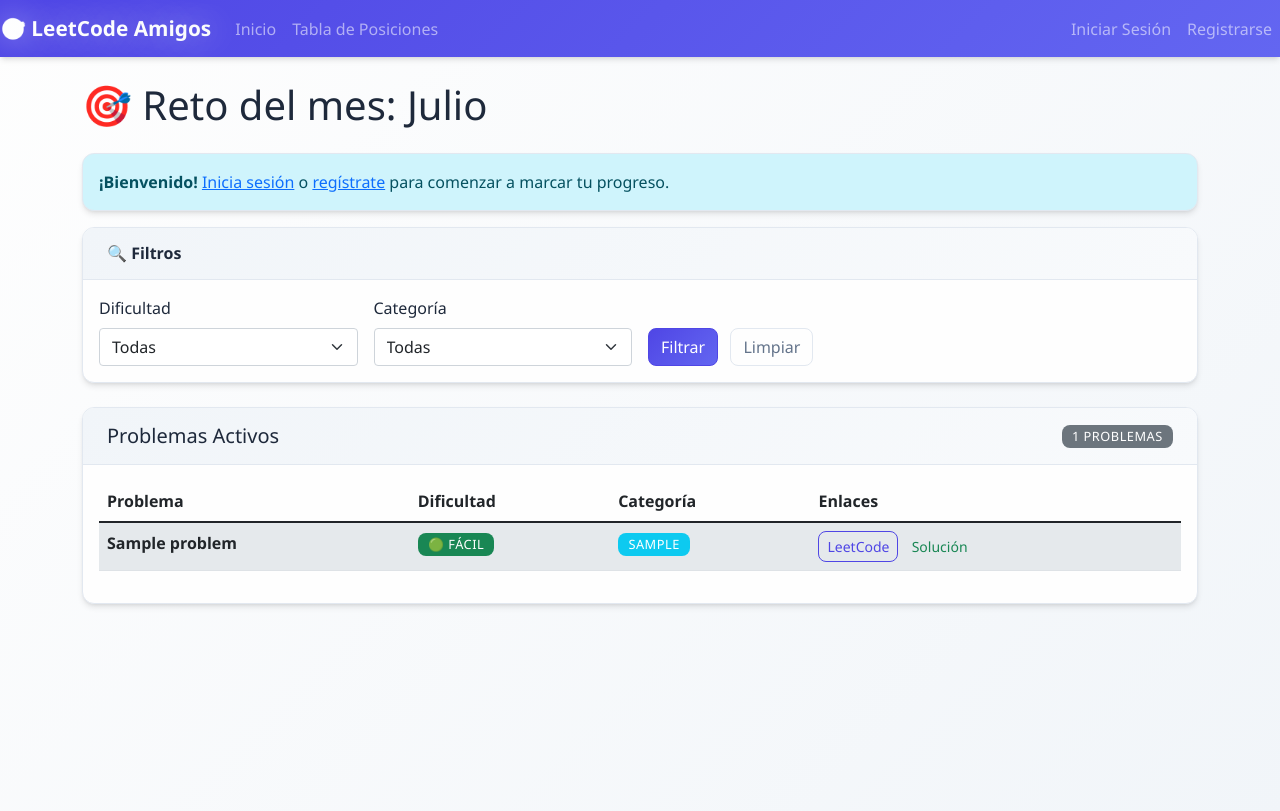
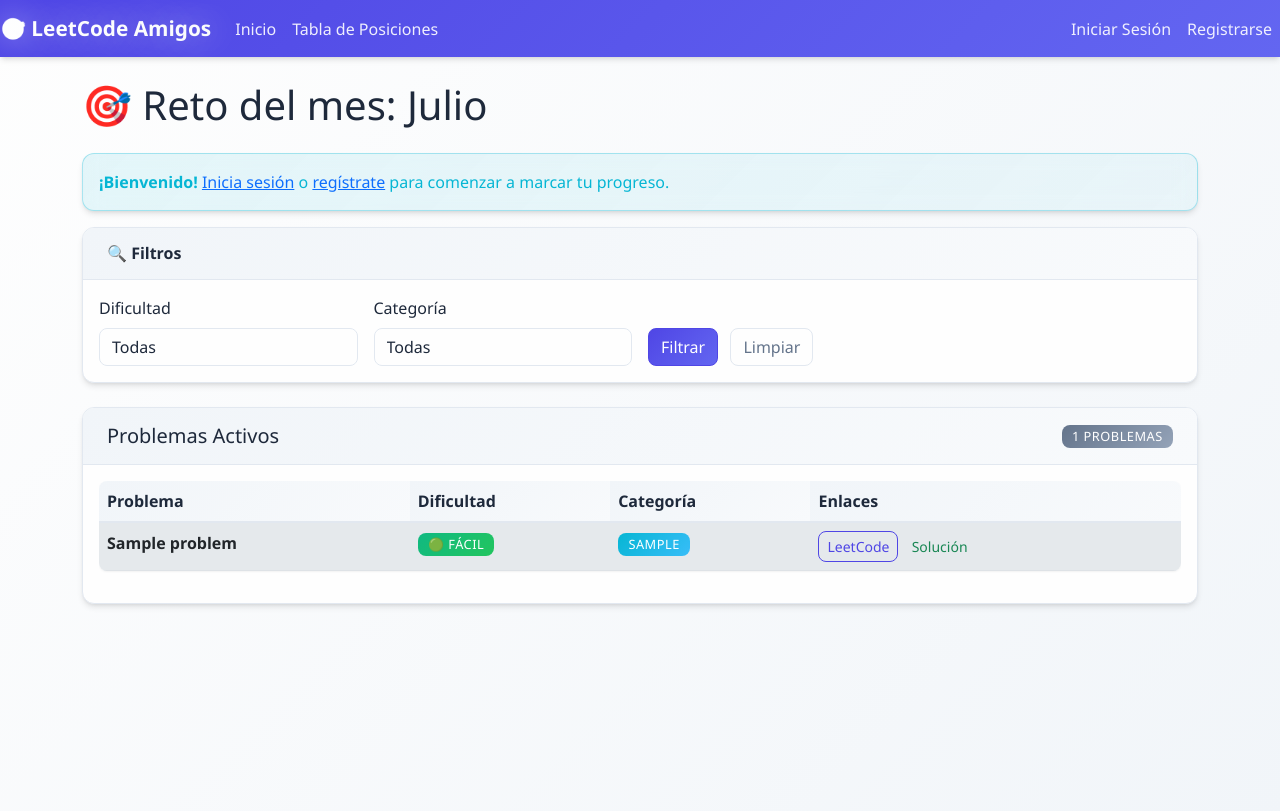
Before and after one commit to GaboGomezT/leet-amigos, a FastAPI app: page / in a window 1280 px wide. Shown: the top 811 px of the page. Run offline with FastAPI, Linux system fonts and the light colour scheme; tables that the repository leaves empty hold one stand-in row (values such as "Sample post").

Commit message:
Enhance UI styling with badge, table, alert, form, navbar, dropdown, text, and progress bar improvements

```diff
--- a/static/style.css
+++ b/static/style.css
@@ -331,3 +331,151 @@ main {
     border-radius: 0 0 16px 16px;
     background: linear-gradient(135deg, var(--light-color), var(--background-secondary));
 }
+
+/* Badge color improvements */
+.badge.bg-success {
+    background: linear-gradient(135deg, var(--success-color), #22C55E) !important;
+}
+
+.badge.bg-warning {
+    background: linear-gradient(135deg, var(--warning-color), #FCD34D) !important;
+}
+
+.badge.bg-danger {
+    background: linear-gradient(135deg, var(--danger-color), #F87171) !important;
+}
+
+.badge.bg-info {
+    background: linear-gradient(135deg, var(--info-color), #38BDF8) !important;
+}
+
+.badge.bg-secondary {
+    background: linear-gradient(135deg, var(--text-secondary), #94A3B8) !important;
+}
+
+.badge.bg-light {
+    background: linear-gradient(135deg, var(--light-color), #F1F5F9) !important;
+    color: var(--text-primary) !important;
+}
+
+/* Table improvements */
+.table {
+    border-radius: 8px;
+    overflow: hidden;
+    box-shadow: var(--shadow-sm);
+}
+
+.table thead th {
+    background: linear-gradient(135deg, var(--background-secondary), var(--light-color));
+    color: var(--text-primary);
+    font-weight: 600;
+    border-bottom: 2px solid var(--border-color);
+}
+
+.table tbody tr {
+    transition: all 0.3s ease;
+}
+
+.table tbody tr:hover {
+    background: var(--background-secondary);
+    transform: translateY(-1px);
+}
+
+/* Alert color improvements */
+.alert-info {
+    background: linear-gradient(135deg, rgba(6, 182, 212, 0.1), rgba(6, 182, 212, 0.05));
+    border-color: rgba(6, 182, 212, 0.3);
+    color: var(--info-color);
+}
+
+.alert-success {
+    background: linear-gradient(135deg, rgba(16, 185, 129, 0.1), rgba(16, 185, 129, 0.05));
+    border-color: rgba(16, 185, 129, 0.3);
+    color: var(--success-color);
+}
+
+.alert-warning {
+    background: linear-gradient(135deg, rgba(245, 158, 11, 0.1), rgba(245, 158, 11, 0.05));
+    border-color: rgba(245, 158, 11, 0.3);
+    color: var(--warning-color);
+}
+
+.alert-danger {
+    background: linear-gradient(135deg, rgba(239, 68, 68, 0.1), rgba(239, 68, 68, 0.05));
+    border-color: rgba(239, 68, 68, 0.3);
+    color: var(--danger-color);
+}
+
+/* Form improvements */
+.form-control {
+    border-radius: 8px;
+    border: 1px solid var(--border-color);
+    background: var(--background-primary);
+    color: var(--text-primary);
+    transition: all 0.3s ease;
+}
+
+.form-control:focus {
+    background: var(--background-primary);
+    color: var(--text-primary);
+}
+
+.form-select {
+    border-radius: 8px;
+    border: 1px solid var(--border-color);
+    background: var(--background-primary);
+    color: var(--text-primary);
+}
+
+.form-select:focus {
+    border-color: var(--primary-color);
+    box-shadow: 0 0 0 0.25rem rgba(79, 70, 229, 0.25);
+}
+
+/* Navbar improvements */
+.navbar-dark .navbar-nav .nav-link {
+    color: rgba(255, 255, 255, 0.9);
+    transition: all 0.3s ease;
+}
+
+.navbar-dark .navbar-nav .nav-link:hover {
+    color: rgba(255, 255, 255, 1);
+    transform: translateY(-1px);
+}
+
+.navbar-dark .navbar-toggler {
+    border-color: rgba(255, 255, 255, 0.2);
+}
+
+.dropdown-menu {
+    border-radius: 8px;
+    border: 1px solid var(--border-color);
+    box-shadow: var(--shadow-md);
+    background: var(--background-primary);
+}
+
+.dropdown-item {
+    color: var(--text-primary);
+    transition: all 0.3s ease;
+}
+
+.dropdown-item:hover {
+    background: var(--background-secondary);
+    color: var(--text-primary);
+}
+
+/* Text improvements */
+.text-muted {
+    color: var(--text-secondary) !important;
+}
+
+/* Progress bar improvements */
+.progress {
+    background: var(--background-secondary);
+    border-radius: 8px;
+    overflow: hidden;
+}
+
+.progress-bar {
+    background: linear-gradient(135deg, var(--primary-color), var(--secondary-color));
+}
```
